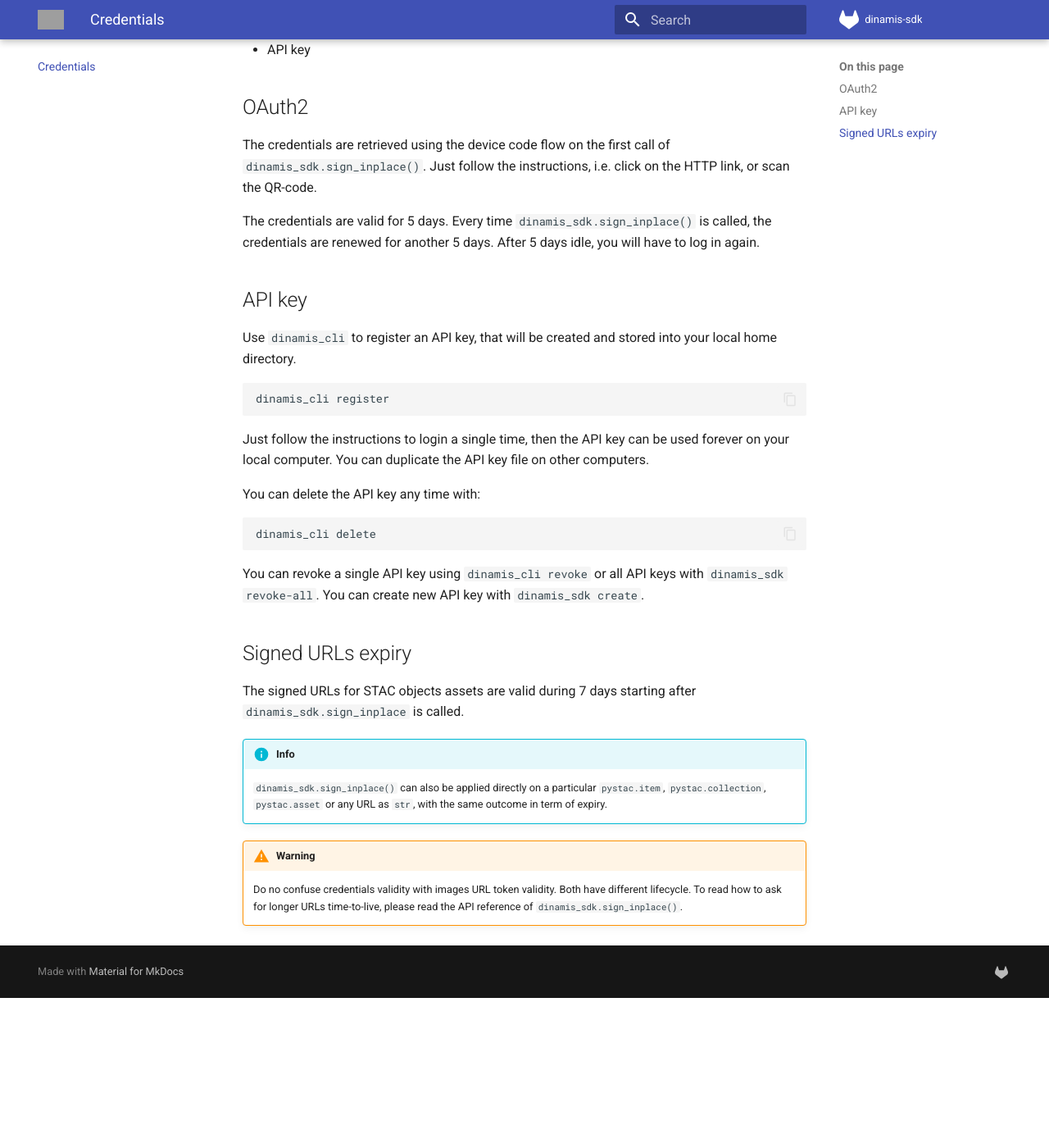
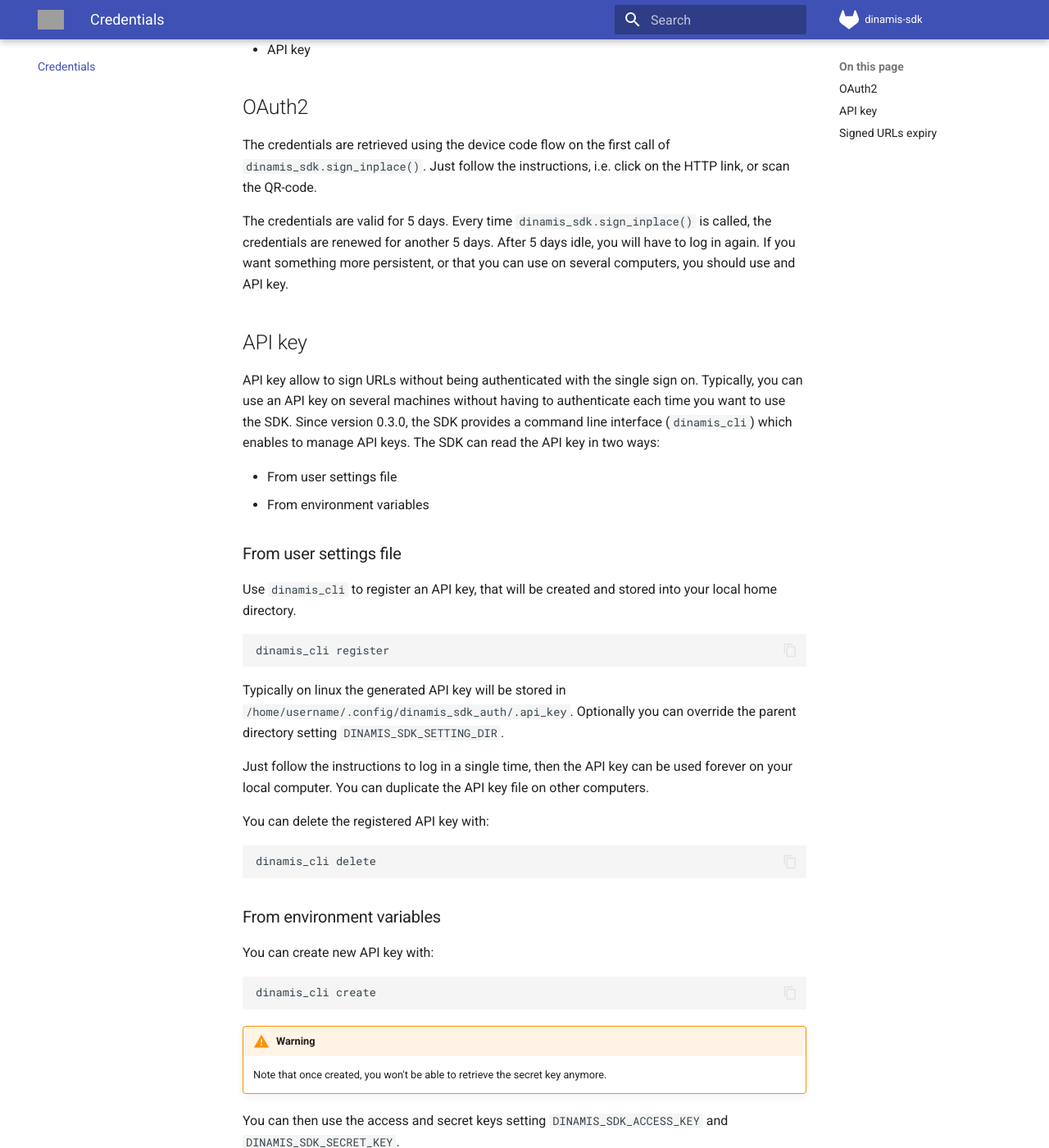
Before and after one commit to remicres/dinamis-sdk, an MkDocs documentation site: the page built from doc/credentials.md, in a window 1280 px wide and 1400 px high, scrolled down 255 px. Shown: the whole window at 82% size. Built offline with MkDocs 1.6.1 and Material for MkDocs 9.7.7, drawn with Linux system fonts in a browser that asks for light colours; before the commit the page ends 1472 px from its top, so only the background shows below that; some of the changed text lies outside the part shown; grey boxes are pictures that could not be loaded.

Commit message:
doc: enrich api key usage

````diff
--- a/doc/credentials.md
+++ b/doc/credentials.md
@@ -15,8 +15,22 @@ HTTP link, or scan the QR-code.
 The credentials are valid for 5 days. Every time `dinamis_sdk.sign_inplace()`
 is called, the credentials are renewed for another 5 days. After 5 days idle,
 you will have to log in again.
+If you want something more persistent, or that you can use on several
+computers, you should use and API key.
 
 ## API key
+
+API key allow to sign URLs without being authenticated with the single sign on.
+Typically, you can use an API key on several machines without having to
+authenticate each time you want to use the SDK.
+Since version 0.3.0, the SDK provides a command line interface (`dinamis_cli`)
+which enables to manage API keys.
+The SDK can read the API key in two ways:
+
+- From user settings file
+- From environment variables
+
+### From user settings file
 
 Use `dinamis_cli` to register an API key, that will be created and stored into
 your local home directory.
@@ -25,23 +39,59 @@ your local home directory.
 dinamis_cli register
 ```
 
-Just follow the instructions to login a single time, then the API key can be
+Typically on linux the generated API key will be stored in
+`/home/username/.config/dinamis_sdk_auth/.api_key`. Optionally you can override
+the parent directory setting `DINAMIS_SDK_SETTING_DIR`.
+
+Just follow the instructions to log in a single time, then the API key can be
 used forever on your local computer. You can duplicate the API key file on
 other computers.
 
-You can delete the API key any time with:
+You can delete the registered API key with:
 
 ```commandline
 dinamis_cli delete
 ```
 
-You can revoke a single API key using ```dinamis_cli revoke``` or all API keys
-with ```dinamis_sdk revoke-all```. You can create new API key with
-```dinamis_sdk create```.
+### From environment variables
+
+You can create new API key with:
+
+```commandline
+dinamis_cli create
+```
+
+!!! Warning
+
+    Note that once created, you won't be able to retrieve the secret key
+    anymore.
+
+You can then use the access and secret keys setting `DINAMIS_SDK_ACCESS_KEY`
+and `DINAMIS_SDK_SECRET_KEY`.
+
+### API key management
+
+List all generated API keys:
+
+```commandline
+dinamis_cli list
+```
+
+Revoke a single API key:
+
+```commandline
+dinamis_cli revoke
+```
+
+Revoke all generated API keys:
+
+```commandline
+dinamis_cli revoke-all
+```
 
 ## Signed URLs expiry
 
-The signed URLs for STAC objects assets are valid during 7 days starting after
+The signed URLs for STAC objects assets are valid during 8 hours after
 `dinamis_sdk.sign_inplace` is called.
 
 !!! Info
````
Also changed, not shown: README.md (+3 -3 lines), doc/index.md (+2 -2 lines).
